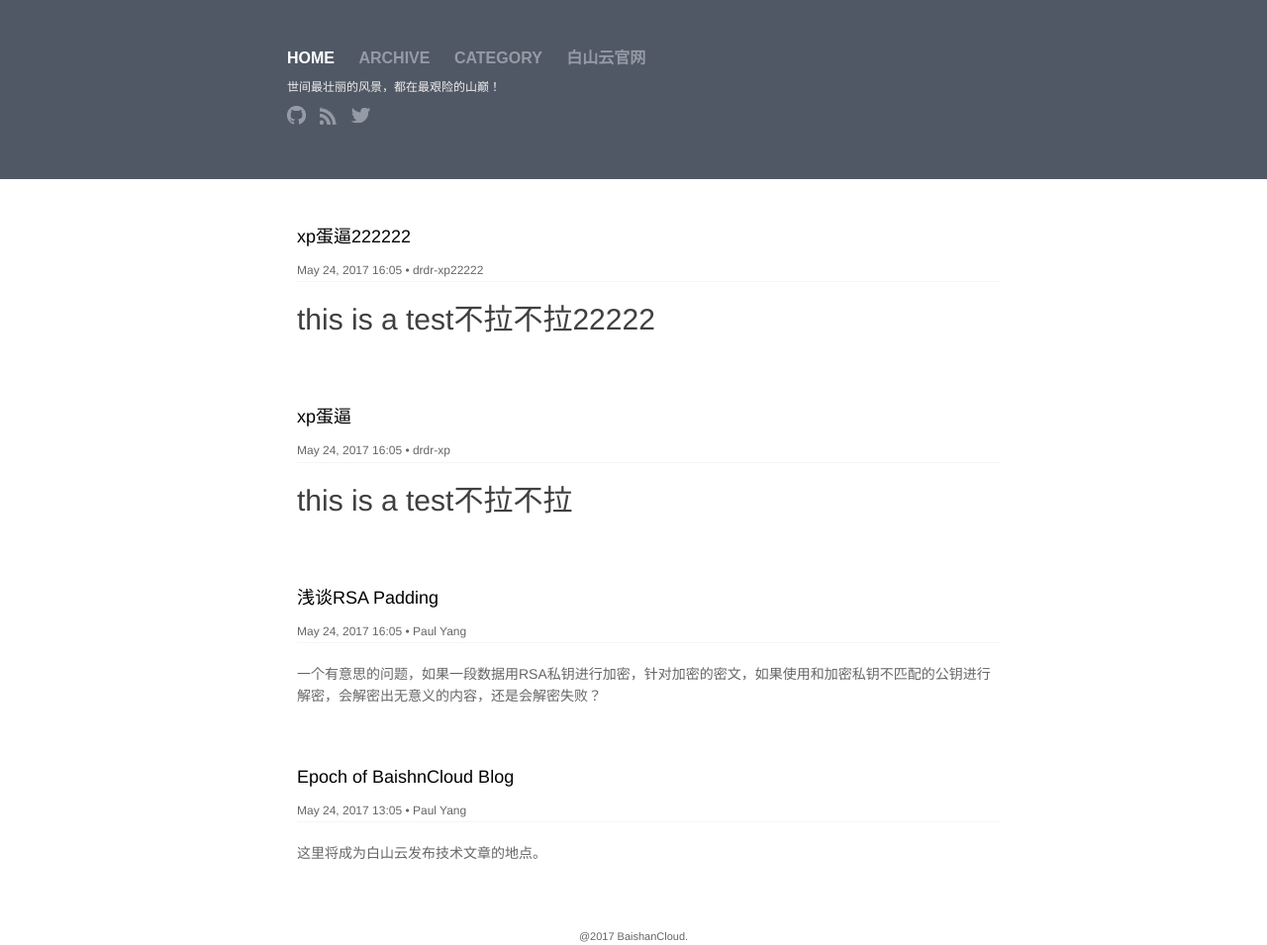
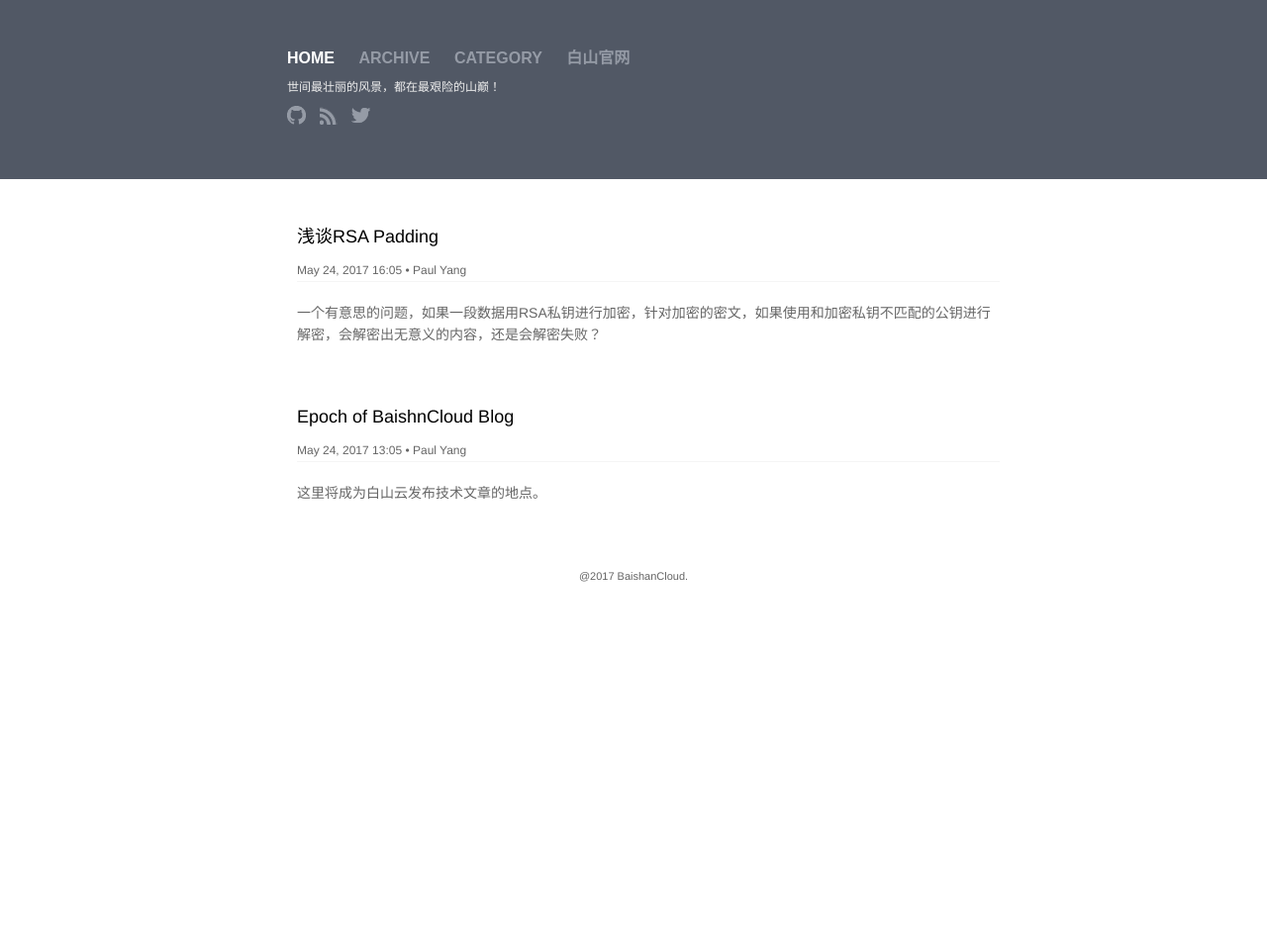
Before and after one commit to baishancloud/baishancloud.github.io, a Jekyll site: the page built from index.html, in a window 1280 px wide. Shown: the whole page at 99% size. Built offline with Jekyll 4.4.1, drawn with Linux system fonts in a browser that asks for light colours; after the commit the page ends 900 px from its top, so only the background shows below that.

Commit message:
remove drafts, fix official site link text

```diff
--- a/_includes/header.html
+++ b/_includes/header.html
@@ -35,7 +35,7 @@
 				</li>
 			{% endif %}
 				<li>
-					<a href="http://www.baishancloud.com">白山云官网</a>
+					<a href="http://www.baishancloud.com">白山官网</a>
 				</li>
 		</div>
 		<div class="description"> {{ site.motto }} </div>
--- a/_posts/2017-06-14-xp-test.md
+++ /dev/null
@@ -1,9 +0,0 @@
----
-layout: post
-title:  xp蛋逼
-date:   2017-05-24 16:27:00
-author: drdr-xp
-categories: test xptest
----
-
-# this is a test不拉不拉
--- a/_posts/2017-06-14-xp2-bla.md
+++ /dev/null
@@ -1,9 +0,0 @@
----
-layout: post
-title:  xp蛋逼222222
-date:   2017-05-24 16:27:00
-author: drdr-xp22222
-categories: test xptest22222
----
-
-# this is a test不拉不拉22222
```
